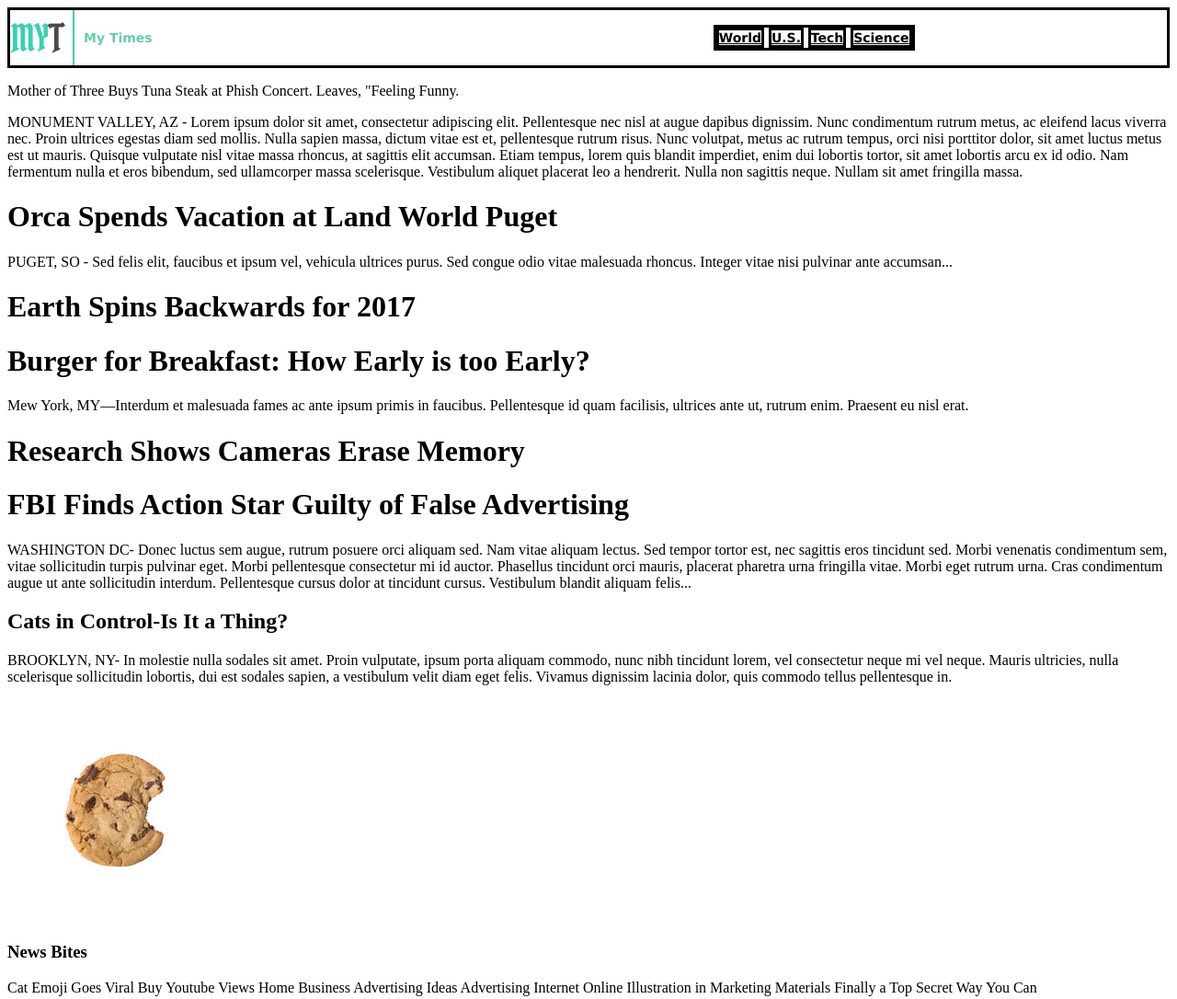
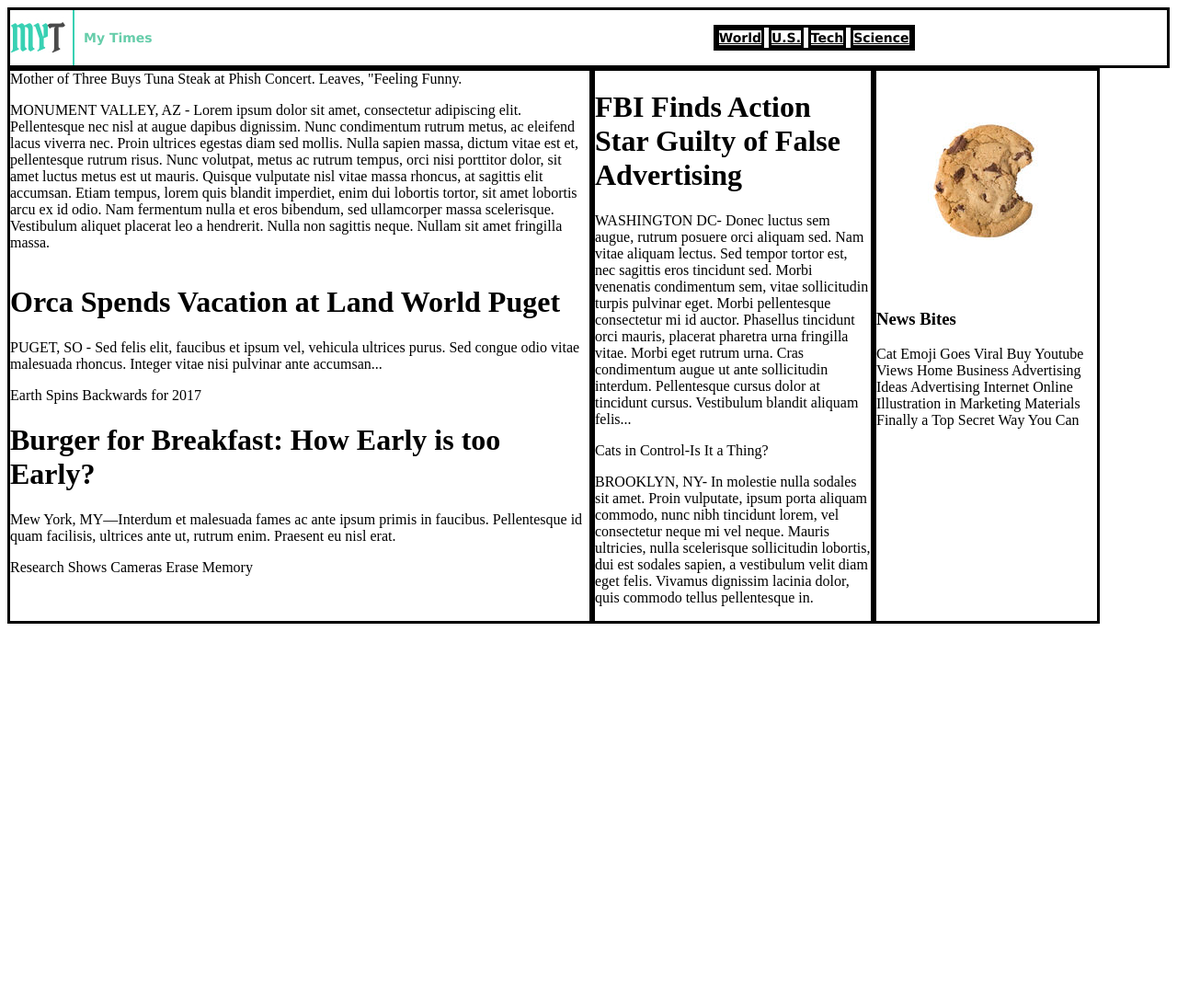
Before and after one commit to janehurh48/MyTimes, a plain HTML site: page index.html in a window 1280 px wide. Shown: the whole page at 92% size. After the commit the page ends 800 px from the top, so only its background shows below. Drawn offline with Linux system fonts and the light colour scheme.

Commit message:
Revise main section body CSS

```diff
--- a/index.html
+++ b/index.html
@@ -32,28 +32,34 @@
       <div class="column large">
 
         <div class="lead story">
-              <div id="phish"><p>Mother of Three Buys Tuna Steak at Phish Concert. Leaves, "Feeling Funny.</p></div>
+          <div id="phish"><span>Mother of Three Buys Tuna Steak at Phish Concert. Leaves, "Feeling Funny.</span></div>
 
-            <div class="content">
-              <p>MONUMENT VALLEY, AZ - Lorem ipsum dolor sit amet, consectetur adipiscing elit. Pellentesque nec nisl at augue dapibus dignissim. Nunc condimentum rutrum metus, ac eleifend lacus viverra nec. Proin ultrices egestas diam sed mollis. Nulla sapien massa, dictum vitae est et, pellentesque rutrum risus. Nunc volutpat, metus ac rutrum tempus, orci nisi porttitor dolor, sit amet luctus metus est ut mauris. Quisque vulputate nisl vitae massa rhoncus, at sagittis elit accumsan. Etiam tempus, lorem quis blandit imperdiet, enim dui lobortis tortor, sit amet lobortis arcu ex id odio. Nam fermentum nulla et eros bibendum, sed ullamcorper massa scelerisque. Vestibulum aliquet placerat leo a hendrerit. Nulla non sagittis neque. Nullam sit amet fringilla massa.</p>
+          <p class="narrative">MONUMENT VALLEY, AZ - Lorem ipsum dolor sit amet, consectetur adipiscing elit. Pellentesque nec nisl at augue dapibus dignissim. Nunc condimentum rutrum metus, ac eleifend lacus viverra nec. Proin ultrices egestas diam sed mollis. Nulla sapien massa, dictum vitae est et, pellentesque rutrum risus. Nunc volutpat, metus ac rutrum tempus, orci nisi porttitor dolor, sit amet luctus metus est ut mauris. Quisque vulputate nisl vitae massa rhoncus, at sagittis elit accumsan. Etiam tempus, lorem quis blandit imperdiet, enim dui lobortis tortor, sit amet lobortis arcu ex id odio. Nam fermentum nulla et eros bibendum, sed ullamcorper massa scelerisque. Vestibulum aliquet placerat leo a hendrerit. Nulla non sagittis neque. Nullam sit amet fringilla massa.</p>
+          </div>
+
+          <div class="stories">
+            <div class="story">
+              <div class="text-content">
+                <h1>Orca Spends Vacation at Land World Puget</h1>
+                <p class="narrative">PUGET, SO - Sed felis elit, faucibus et ipsum vel, vehicula ultrices purus. Sed congue odio vitae malesuada rhoncus. Integer vitae nisi pulvinar ante accumsan...</p>
+              </div>
+
+              <div class="image-content">
+                <div id="backwards"><span>Earth Spins Backwards for 2017</span></div>
+              </div>
             </div>
           </div>
 
+          <div class="stories">
             <div class="story">
-              <h1>Orca Spends Vacation at Land World Puget</h1>
-              <p>PUGET, SO - Sed felis elit, faucibus et ipsum vel, vehicula ultrices purus. Sed congue odio vitae malesuada rhoncus. Integer vitae nisi pulvinar ante accumsan...</p>
-
-              <div class="headline">
-                <div id="backwards"><h1>Earth Spins Backwards for 2017</h1></div>
-              </div>
+              <div class="text-content">
+                <h1>Burger for Breakfast: How Early is too Early?</h1>
+                <p>Mew York, MY—Interdum et malesuada fames ac ante ipsum primis in faucibus. Pellentesque id quam facilisis, ultrices ante ut, rutrum enim. Praesent eu nisl erat.</p>
               </div>
 
-            <div class="story">
-              <h1>Burger for Breakfast: How Early is too Early?</h1>
-              <p>Mew York, MY—Interdum et malesuada fames ac ante ipsum primis in faucibus. Pellentesque id quam facilisis, ultrices ante ut, rutrum enim. Praesent eu nisl erat.</p>
-
-            <div class="headline">
-              <div id="cameras"><h1>Research Shows Cameras Erase Memory</h1></div>
+              <div class="image-content">
+                <div id="cameras"><span>Research Shows Cameras Erase Memory</span></div>
+              </div>
             </div>
           </div>
 
@@ -62,24 +68,34 @@
 
     <!-- Column Medium -->
         <div class="column medium">
-
+          <div class="story">
+            <div class="text-content">
               <h1>FBI Finds Action Star Guilty of False Advertising</h1>
               <p>WASHINGTON DC- Donec luctus sem augue, rutrum posuere orci aliquam sed. Nam vitae aliquam lectus. Sed tempor tortor est, nec sagittis eros tincidunt sed. Morbi venenatis condimentum sem, vitae sollicitudin turpis pulvinar eget. Morbi pellentesque consectetur mi id auctor. Phasellus tincidunt orci mauris, placerat pharetra urna fringilla vitae. Morbi eget rutrum urna. Cras condimentum augue ut ante sollicitudin interdum. Pellentesque cursus dolor at tincidunt cursus. Vestibulum blandit aliquam felis...</p>
-
-            <div class="headline">
-              <div id="cats"><h2>Cats in Control-Is It a Thing?</h2></div>
             </div>
 
+            <div class="image-content">
+              <div id="cats"><span>Cats in Control-Is It a Thing?</span></div>
+
               <p>BROOKLYN, NY- In molestie nulla sodales sit amet. Proin vulputate, ipsum porta aliquam commodo, nunc nibh tincidunt lorem, vel consectetur neque mi vel neque. Mauris ultricies, nulla scelerisque sollicitudin lobortis, dui est sodales sapien, a vestibulum velit diam eget felis. Vivamus dignissim lacinia dolor, quis commodo tellus pellentesque in.</p>
+            </div>
+          </div>
         </div>
       <!-- End of Column Medium -->
 
       <!-- Column Small -->
         <div class="column small">
+          <img class="cookie" src="resources/images/img-news-bite.png" alt="cookie missing a bite">
 
-              <img src="resources/images/img-news-bite.png" alt="cookie missing a bite">
+          <div class="news bites">
             <h3>News Bites</h3>
-              <p>Cat Emoji Goes Viral Buy Youtube Views Home Business Advertising Ideas Advertising Internet Online Illustration in Marketing Materials Finally a Top Secret Way You Can</p>
+            <span class="bite">Cat Emoji Goes Viral</span>
+            <span class="bite">Buy Youtube Views</span>
+            <span class="bite">Home Business Advertising Ideas</span>
+            <span class="bite">Advertising Internet Online</span>
+            <span class="bite">Illustration in Marketing Materials</span>
+            <span class="bite">Finally a Top Secret Way You Can</span>
+          </div>
 
         </div>
       <!-- End of Column Small -->
--- a/style.css
+++ b/style.css
@@ -30,3 +30,24 @@ nav span a {
 }
 
 /*Main Section*/
+.main.content {
+  display: flex;
+}
+.column.large {
+  display: flex;
+  flex-flow: column wrap;
+  border: medium solid black;
+  width: 630px;
+}
+.column.medium {
+  display: flex;
+  flex-flow: column wrap;
+  border: medium solid black;
+  width: 300px;
+}
+.column.small {
+  display: flex;
+  flex-flow: column wrap;
+  border: medium solid black;
+  width: 240px;
+}
```
Lines whose indentation alone changed are shown as unchanged.
